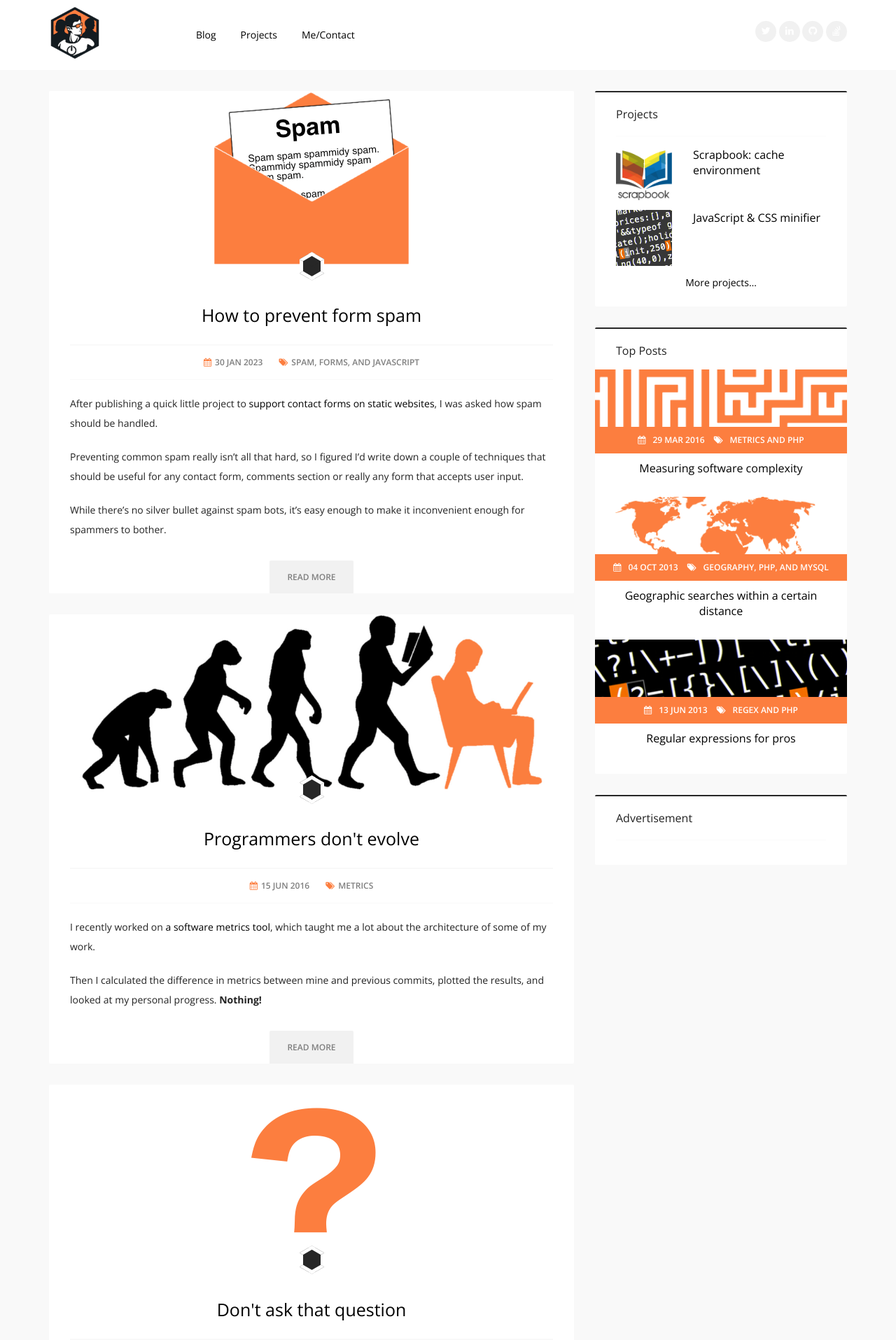
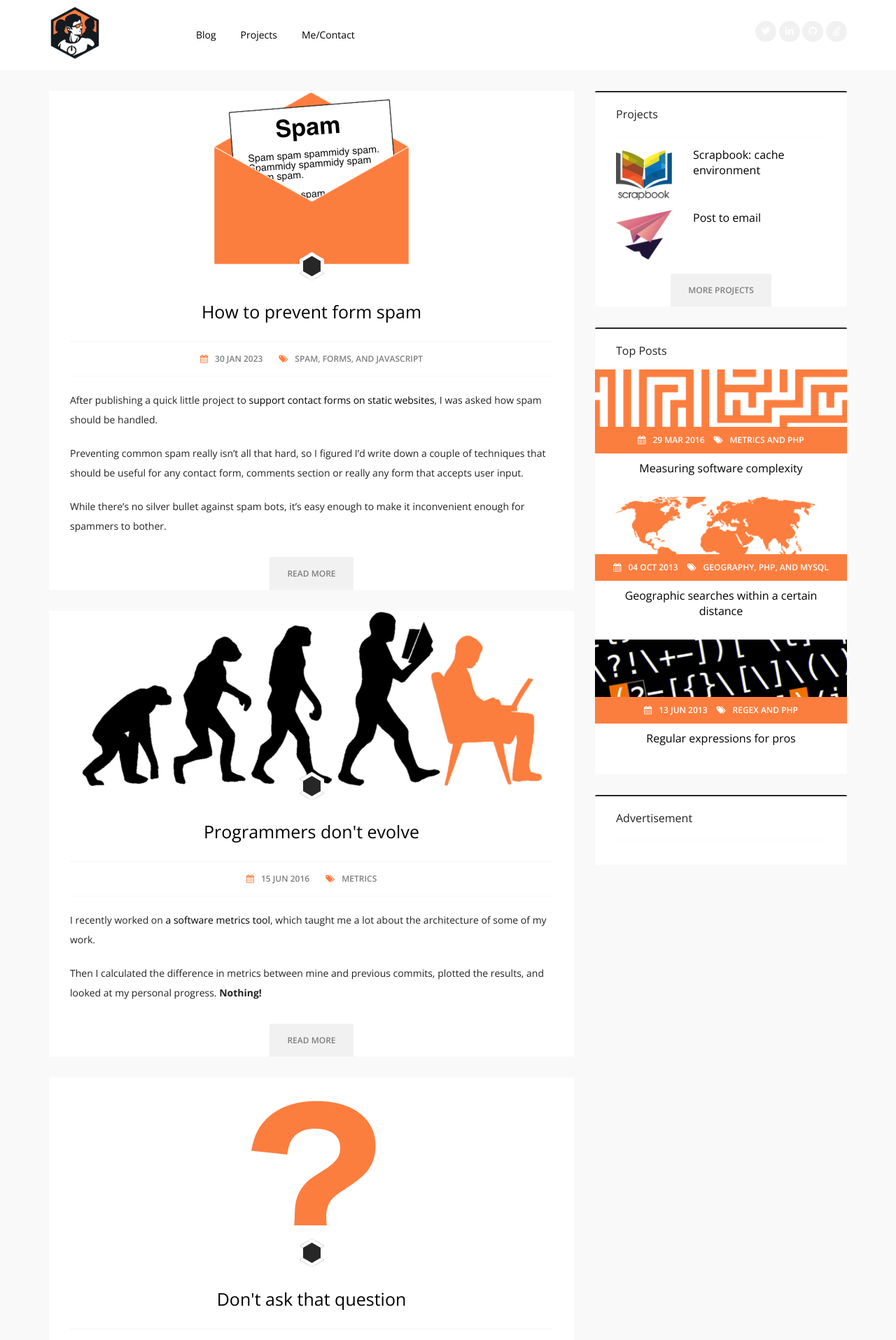
Before and after one commit to matthiasmullie/mullie.eu, a Jekyll site: the page built from index.html, in a window 1280 px wide. Shown: the top 1915 px of the page at 70% size. Built offline with Jekyll 4.4.1, drawn with Linux system fonts in a browser that asks for light colours; the list of posts is cut into pages by our own code.

Commit message:
Tweaks to projects widget

```diff
--- a/_includes/projects.html
+++ b/_includes/projects.html
@@ -1,20 +1,3 @@
-<!--
-<div class="row bottom-10">
-    <div class="col-xs-4">
-        <a href="https://www.cauditor.org" title="Cauditor: code analyzer">
-            <img src="/public/projects/cauditor.png" alt="" class="img-responsive" />
-        </a>
-    </div>
-    <div class="col-xs-8">
-        <h4>
-            <a href="https://www.cauditor.org" title="Cauditor: code analyzer">
-                Cauditor: code analyzer
-            </a>
-        </h4>
-    </div>
-</div>
--->
-
 <div class="row bottom-10">
     <div class="col-xs-4">
         <a href="https://www.scrapbook.cash" title="Scrapbook: PHP cache library">
@@ -32,14 +15,14 @@
 
 <div class="row bottom-10">
     <div class="col-xs-4">
-        <a href="https://github.com/matthiasmullie/minify" title="JavaScript &amp; CSS minifier">
-            <img src="/public/projects/minify.png" alt="" class="img-responsive" />
+        <a href="https://github.com/matthiasmullie/post-to-email" title="Post to email">
+            <img src="/public/projects/post-to-email.png" alt="" class="img-responsive" />
         </a>
     </div>
     <div class="col-xs-8">
         <h4>
-            <a href="https://github.com/matthiasmullie/minify" title="JavaScript &amp; CSS minifier">
-                JavaScript &amp; CSS minifier
+            <a href="https://github.com/matthiasmullie/post-to-email" title="Post to email">
+                Post to email
             </a>
         </h4>
     </div>
--- a/_layouts/default.html
+++ b/_layouts/default.html
@@ -11,14 +11,16 @@ layout: base
 
 			<div class="col-md-4" id="sidebar">
 				{% if page.name != 'projects.html' %}
-					<div class="widget projects">
+					<div class="widget projects" style="padding-bottom: 0">
 						<h4 class="widget-title">Projects</h4>
 						{% include projects.html %}
 
 						{% for page in site.pages %}
 							{% if page.name == 'projects.html' %}
-								<div class="col-xs-12 text-center">
-									<a href="{{ page.url }}">More projects&hellip;</a>
+								<div class="entry-item" style="margin-top: 20px">
+									<div class="entry-action col-xs-12 text-center">
+										<a href="{{ page.url }}">More projects</a>
+									</div>
 								</div>
 							{% endif %}
 						{% endfor %}
--- a/public/assets/css/override.css
+++ b/public/assets/css/override.css
@@ -249,7 +249,12 @@ html, body, #sb-site, #wrap, .main-inner-content {
 /*
  * More spacing
  */
-#content h1:not(:first-child), #content h2:not(:first-child), #content h3:not(:first-child), #content h4:not(:first-child), #content h5:not(:first-child), #content h6:not(:first-child) {
+#content h1:not(:first-child):not([itemprop="name"]),
+#content h2:not(:first-child):not([itemprop="name"]),
+#content h3:not(:first-child):not([itemprop="name"]),
+#content h4:not(:first-child):not([itemprop="name"]),
+#content h5:not(:first-child):not([itemprop="name"]),
+#content h6:not(:first-child):not([itemprop="name"]) {
 	margin-top: 35px;
 }
 #content h1:not(:last-child), #content h2:not(:last-child), #content h3:not(:last-child), #content h4:not(:last-child), #content h5:not(:last-child), #content h6:not(:last-child) {
@@ -278,7 +283,8 @@ body {
 .widget.footer-social li a {
 	line-height: 20px;
 }
-#sidebar .widget.top-post ul li .img-wrap .entry-info span i {
+#sidebar .widget.top-post ul li .img-wrap .entry-info span i,
+.entry-item .entry-info span i {
 	margin-right: 10px;
 }
 
```
